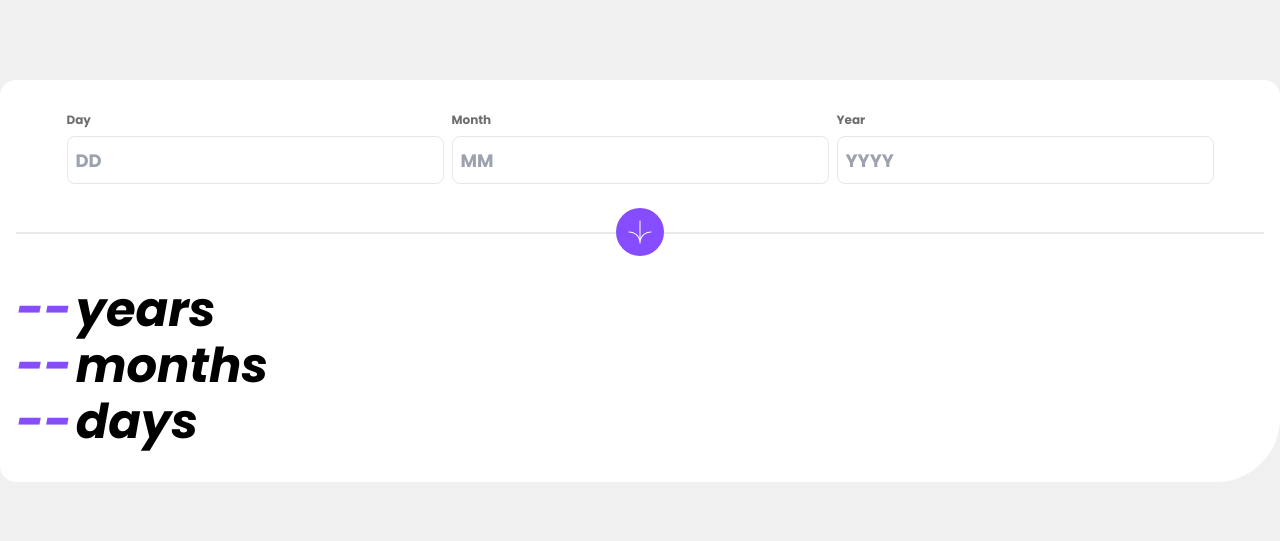
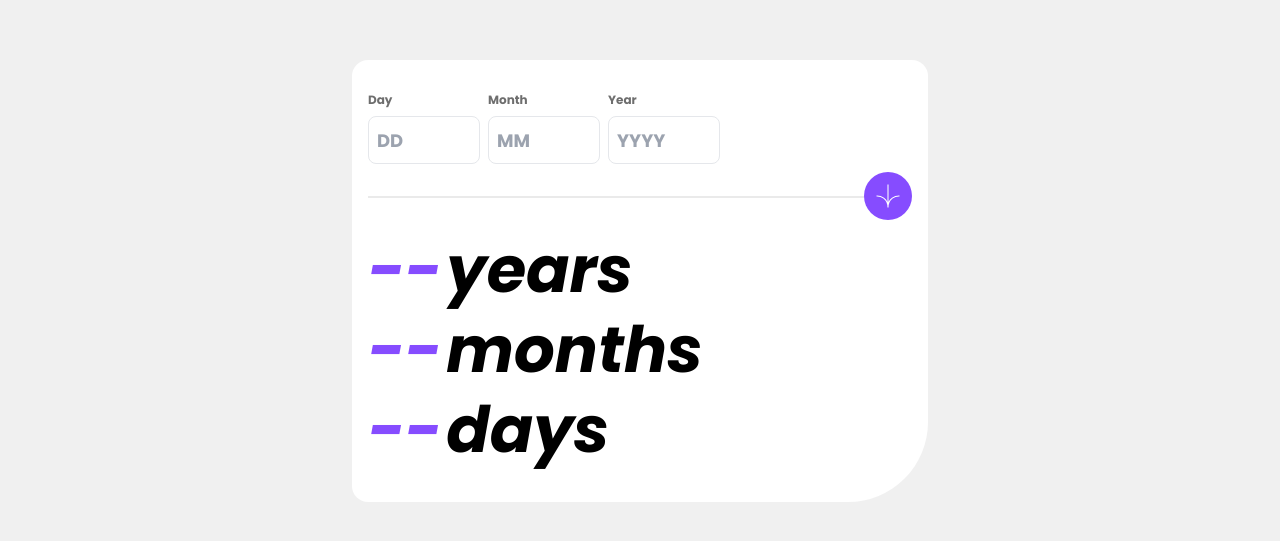
Before and after one commit to ElnazMalakouti/Age-calculator-app-Js, a React (Create React App) app: page / in a window 1280 px wide. Shown: the part 119-660 px from the top of the page. Built offline with nearby package versions, Linux system fonts and the light colour scheme.

Commit message:
responsive form

```diff
--- a/src/Components/CalculatorForm/index.jsx
+++ b/src/Components/CalculatorForm/index.jsx
@@ -7,10 +7,10 @@ const CalculatorForm = () => {
 
     return (
         <>
-            <div className="w-full h-auto bg-white px-4 py-8 rounded-2xl rounded-br-[4rem] flex flex-col gap-12 justify-center md:justify-start items-center md:items-start">
+            <div className="w-full md:w-[65%] xl:w-[45%] h-auto bg-white px-4 py-8 rounded-2xl rounded-br-[5rem] flex flex-col gap-12 2xl:gap-20 md:gap-8 justify-center md:justify-start items-center md:items-start">
 
 
-                <div className="w-full flex justify-between md:justify-center items-center gap-2">
+                <div className="w-full md:w-auto md:mr-auto flex justify-between md:justify-center items-center gap-2 2xl:gap-8">
                     <Input
                         lableText={'Day'}
                         palceholder={'DD'}
@@ -34,13 +34,13 @@ const CalculatorForm = () => {
                     />
                 </div>
 
-                <div className="w-full h-0.5 bg-[#EAEAEA]">
-                    <button className="w-12 h-12 rounded-full bg-[#864CFF] translate-y-[-50%] mx-auto flex justify-center items-center">
-                        <img alt="arrow-icon" src="/pics/icon-arrow.svg" className="w-6 h-6"/>
+                <div className="w-full h-0.5 2xl:h-2 bg-[#EAEAEA]">
+                    <button className="w-12 h-12 2xl:w-24 2xl:h-24 rounded-full bg-[#864CFF] translate-y-[-50%] mx-auto md:mr-0 md:ml-auto flex justify-center items-center">
+                        <img alt="arrow-icon" src="/pics/icon-arrow.svg" className="w-6 h-6 2xl:w-12 2xl:h-12"/>
                     </button>
                 </div>
 
-                <div className="flex flex-col mr-auto font-[Bold-italic] text-[3rem]">
+                <div className="flex flex-col mr-auto font-[Bold-italic] text-[3rem] md:text-[4rem]">
                     <p className="flex gap-1 my-[-0.5rem]">
                         <span className="text-[#864CFF]">--</span>
                         <span>years</span>
--- a/src/Components/Input/index.jsx
+++ b/src/Components/Input/index.jsx
@@ -2,8 +2,8 @@ const Input = ({ lableText, palceholder, inputErrorMode, setInputErrorMode , err
     return (
         <>
             <div className="flex flex-col justify-start items-start gap-2">
-                <label className={`${inputErrorMode ? 'text-red-500' : 'text-[#6E6E6E]'} text-xs font-[Bold]`}>{lableText}</label>
-                <input placeholder={palceholder} className={`${inputErrorMode ? 'border-red-700' : ''} w-full h-12 px-2 rounded-lg border text-[#8B8B8B] text-lg font-[Bold] focus:outline-[#7765A6]`} />
+                <label className={`${inputErrorMode ? 'text-red-500' : 'text-[#6E6E6E]'} text-xs 2xl:text-2xl font-[Bold]`}>{lableText}</label>
+                <input placeholder={palceholder} className={`${inputErrorMode ? 'border-red-700' : ''} w-full max-w-[7rem] 2xl:max-w-[10rem] h-12 2xl:h-16 px-2 rounded-lg border text-[#8B8B8B] text-lg 2xl:text-3xl font-[Bold] focus:outline-[#7765A6]`} />
                 <p className={`${inputErrorMode ? 'block' : 'hidden'} text-[11px] text-red-500`}>{errorMessage}</p>
             </div>
         </>
```
